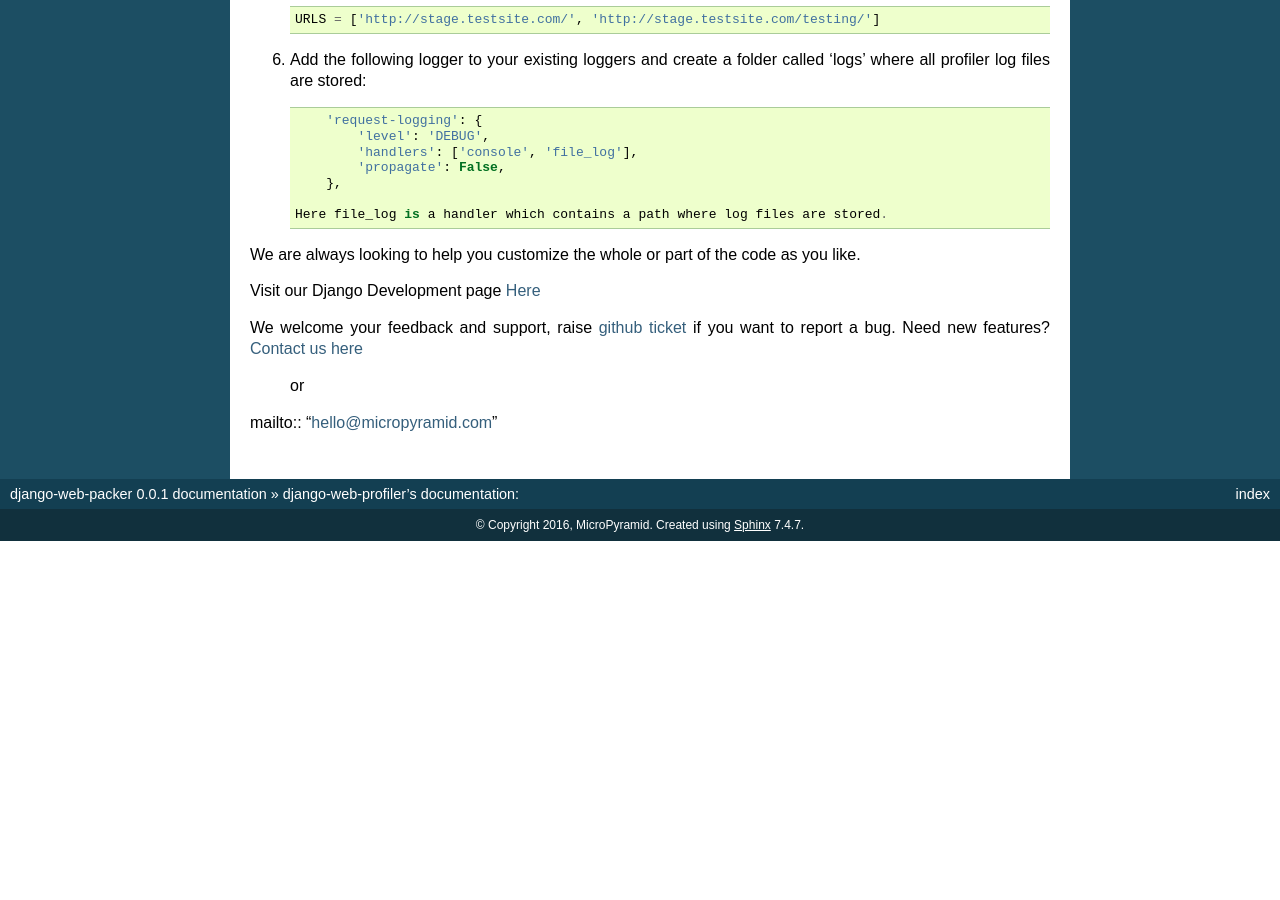
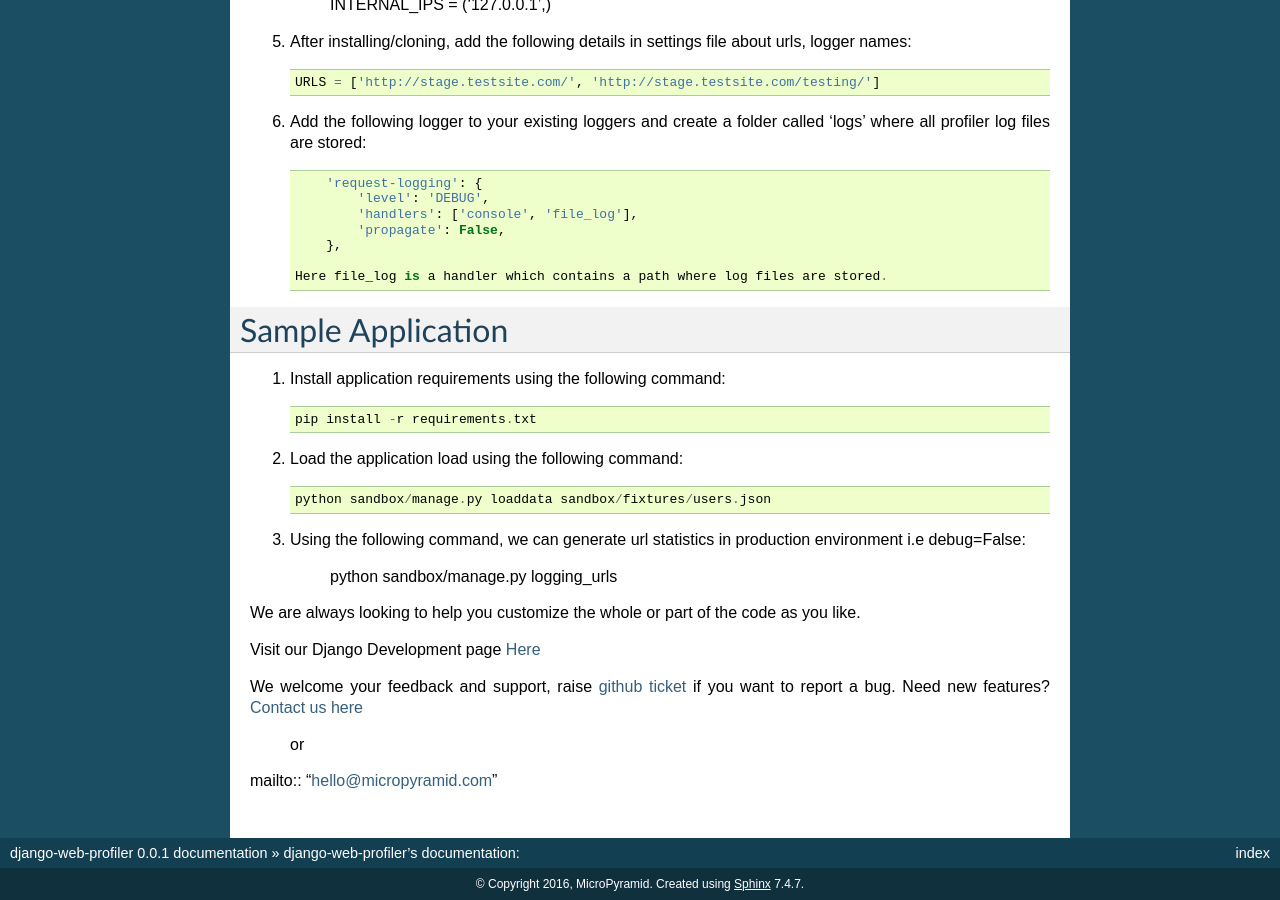
Before and after one commit to MicroPyramid/django-web-profiler, a Sphinx documentation site: the page built from docs/source/index.rst, in a window 1280 px wide and 900 px high, scrolled down 1173 px. Built offline with Sphinx 7.4.7, drawn with Linux system fonts in a browser that asks for light colours; before the commit the page ends 1714 px from its top, so only the background shows below that; some of the changed text lies outside the part shown.

Commit message:
updated documentation data with sample application

```diff
--- a/docs/source/conf.py
+++ b/docs/source/conf.py
@@ -43,7 +43,7 @@ source_suffix = '.rst'
 master_doc = 'index'
 
 # General information about the project.
-project = u'django-web-packer'
+project = u'django-web-profiler'
 copyright = u'2016, MicroPyramid'
 
 # The version info for the project you're documenting, acts as replacement for
@@ -176,7 +176,7 @@ html_static_path = ['nstatic']
 #html_file_suffix = None
 
 # Output file base name for HTML help builder.
-htmlhelp_basename = 'django-web-packer-doc'
+htmlhelp_basename = 'django-web-profiler-doc'
 
 
 # -- Options for LaTeX output ---------------------------------------------
@@ -196,8 +196,8 @@ latex_elements = {
 # (source start file, target name, title,
 #  author, documentclass [howto, manual, or own class]).
 latex_documents = [
-  ('index', 'django-web-packer.tex', u'django-web-packer Documentation',
-   u'django-web-packer', 'manual'),
+  ('index', 'django-web-profiler.tex', u'django-web-profiler Documentation',
+   u'django-web-profiler', 'manual'),
 ]
 
 # The name of an image file (relative to this directory) to place at the top of
@@ -226,8 +226,8 @@ latex_documents = [
 # One entry per manual page. List of tuples
 # (source start file, name, description, authors, manual section).
 man_pages = [
-    ('index', 'django-web-packer', u'django-web-packer Documentation',
-     [u'django-web-packer'], 1)
+    ('index', 'django-web-profiler', u'django-web-profiler Documentation',
+     [u'django-web-profiler'], 1)
 ]
 
 # If true, show URL addresses after external links.
@@ -240,8 +240,8 @@ man_pages = [
 # (source start file, target name, title, author,
 #  dir menu entry, description, category)
 texinfo_documents = [
-  ('index', 'django-web-packer', u'django-web-packer Documentation',
-   u'django-web-packer', 'django-web-packer', 'One line description of project.',
+  ('index', 'django-web-profiler', u'django-web-profiler Documentation',
+   u'django-web-profiler', 'django-web-profiler', 'One line description of project.',
    'Miscellaneous'),
 ]
 
--- a/docs/source/index.rst
+++ b/docs/source/index.rst
@@ -14,7 +14,10 @@ Source Code is available in Micropyramid Repository(https://github.com/MicroPyra
 Modules used:
 
     * Python  >= 2.6 (or Python 3.4)
-    * Django  = 1.9.6
+    * Django  = 1.11.2
+    * Django Compressor = 2.1.1
+    * Django Debug Toolbar = 1.8
+    * requests = 2.17.3
     * JQuery  >= 1.7
 
 
@@ -74,6 +77,24 @@ Installation Procedure
     Here file_log is a handler which contains a path where log files are stored.
 
 
+Sample Application
+==================
+
+1. Install application requirements using the following command::
+
+    pip install -r requirements.txt
+
+
+2. Load the application load using the following command::
+
+    python sandbox/manage.py loaddata sandbox/fixtures/users.json
+
+
+3. Using the following command, we can generate url statistics in production environment i.e debug=False:
+
+    python sandbox/manage.py logging_urls
+
+
 We are always looking to help you customize the whole or part of the code as you like.
 
 
```
Also changed, not shown: README.rst (+29 -4 lines), 2 other files.
